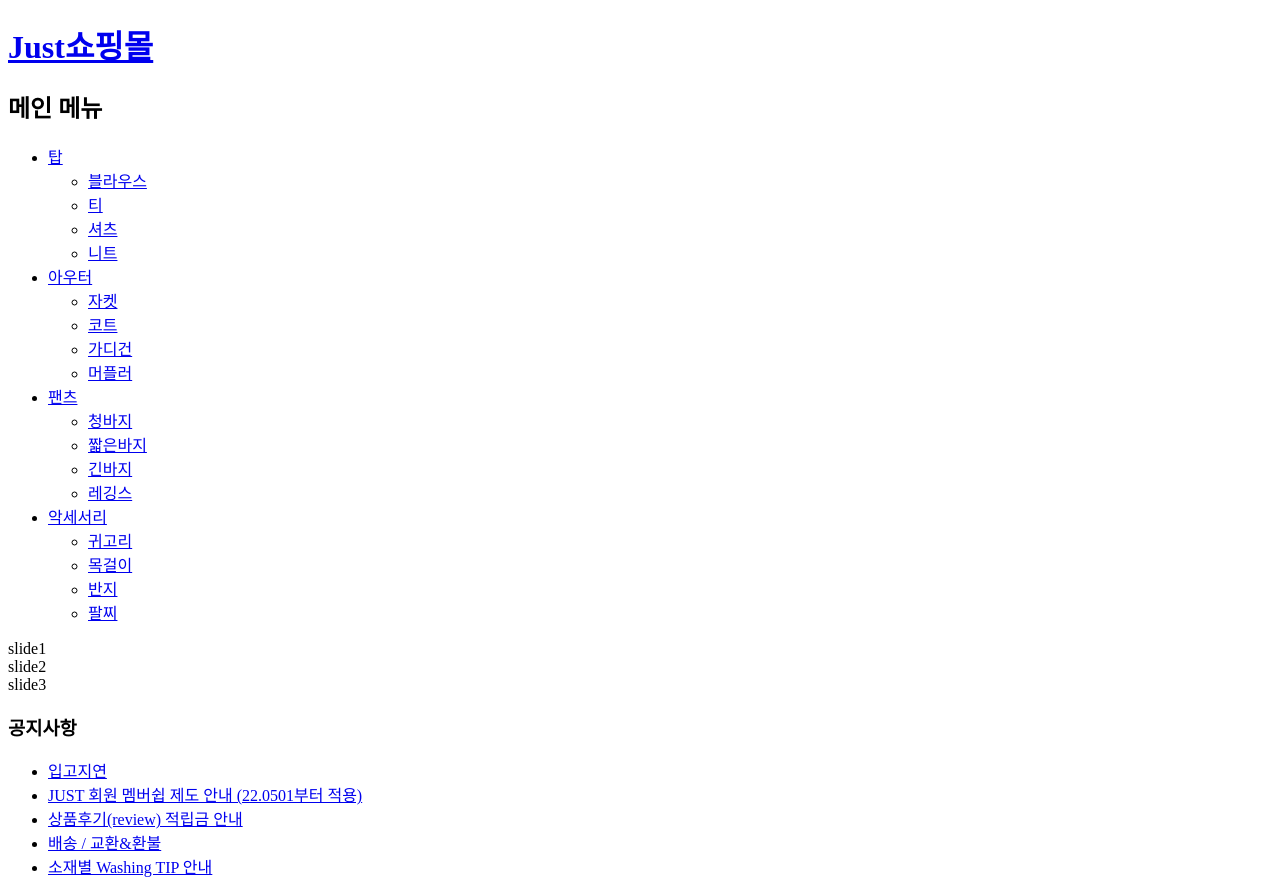
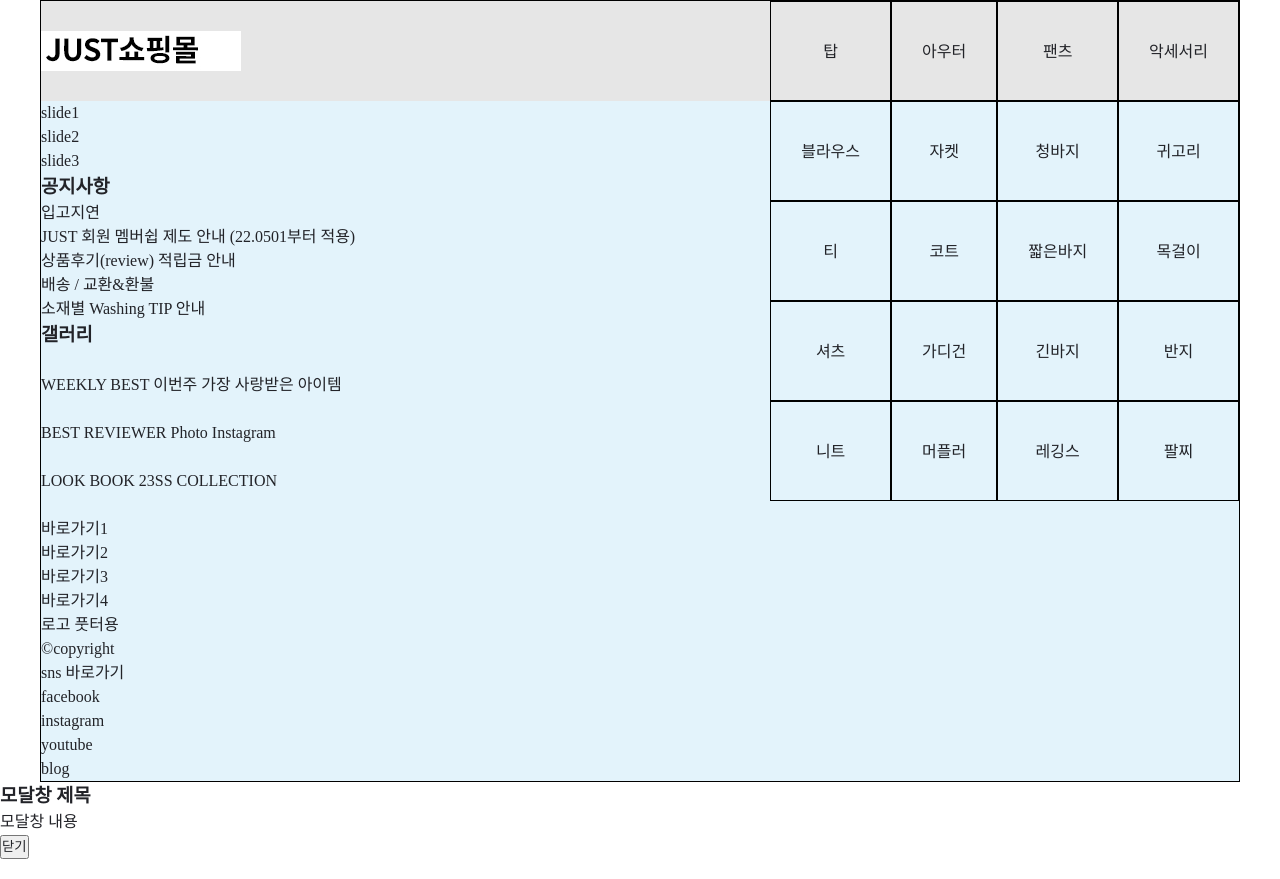
Before and after one commit to Imseesea/wuf-s, a plain HTML site: page 05-creaftsmanWebDesign/01-just쇼핑몰/index.html in a window 1280 px wide. Shown: the top 879 px of the page. Drawn offline with Linux system fonts and the light colour scheme.

Commit message:
웹디자인기능사

```diff
--- /dev/null
+++ b/05-creaftsmanWebDesign/01-just쇼핑몰/css/comm.css
@@ -0,0 +1,45 @@
+@charset "UTF-8";
+* {
+  margin: 0;
+  padding: 0;
+  list-style: none;
+  box-sizing: border-box;
+  text-decoration: none;
+  line-height: 1.5;
+  color: #222328;
+}
+.wrap {
+  width: 1200px;
+  margin: 0 auto;
+  border: 1px solid black;
+  background: #e3f3fb;
+}
+.header {
+  display: flex;
+  justify-content: space-between;
+  height: 100px;
+  background: #e6e6e6;
+}
+.logo {
+  display: flex;
+  align-items: center;
+}
+.logo a {
+  display: block;
+  width: 200px;
+  height: 40px;
+}
+.gnb .depth1 {
+  display: flex;
+}
+.gnb .depth1 a {
+  display: block;
+  height: 100px;
+  padding: 0 30px;
+  line-height: 100px;
+  border: 1px solid #000;
+  text-align: center;
+}
+.gnb .depth2 {
+  /* display: none; */
+}
--- a/05-creaftsmanWebDesign/01-just쇼핑몰/index.html
+++ b/05-creaftsmanWebDesign/01-just쇼핑몰/index.html
@@ -4,16 +4,18 @@
     <meta charset="UTF-8" />
     <meta name="viewport" content="width=device-width, initial-scale=1.0" />
     <title>JUST 쇼핑몰</title>
+    <link rel="stylesheet" href="./css/comm.css" />
   </head>
   <body>
     <div class="wrap">
       <header class="header">
         <!-- 로고 -->
         <h1 class="logo">
-          <a href="#">Just쇼핑몰</a>
+          <a href="#">
+            <img src="./images/Just쇼핑몰.jpg" alt="Just쇼핑몰" />
+          </a>
         </h1>
         <!-- 네비게이션 -->
-        <h2>메인 메뉴</h2>
         <nav class="gnb">
           <ul class="depth1">
             <li>
```
Also changed, not shown: 05-creaftsmanWebDesign/01-just쇼핑몰/images/Just쇼핑몰.jpg (added).
